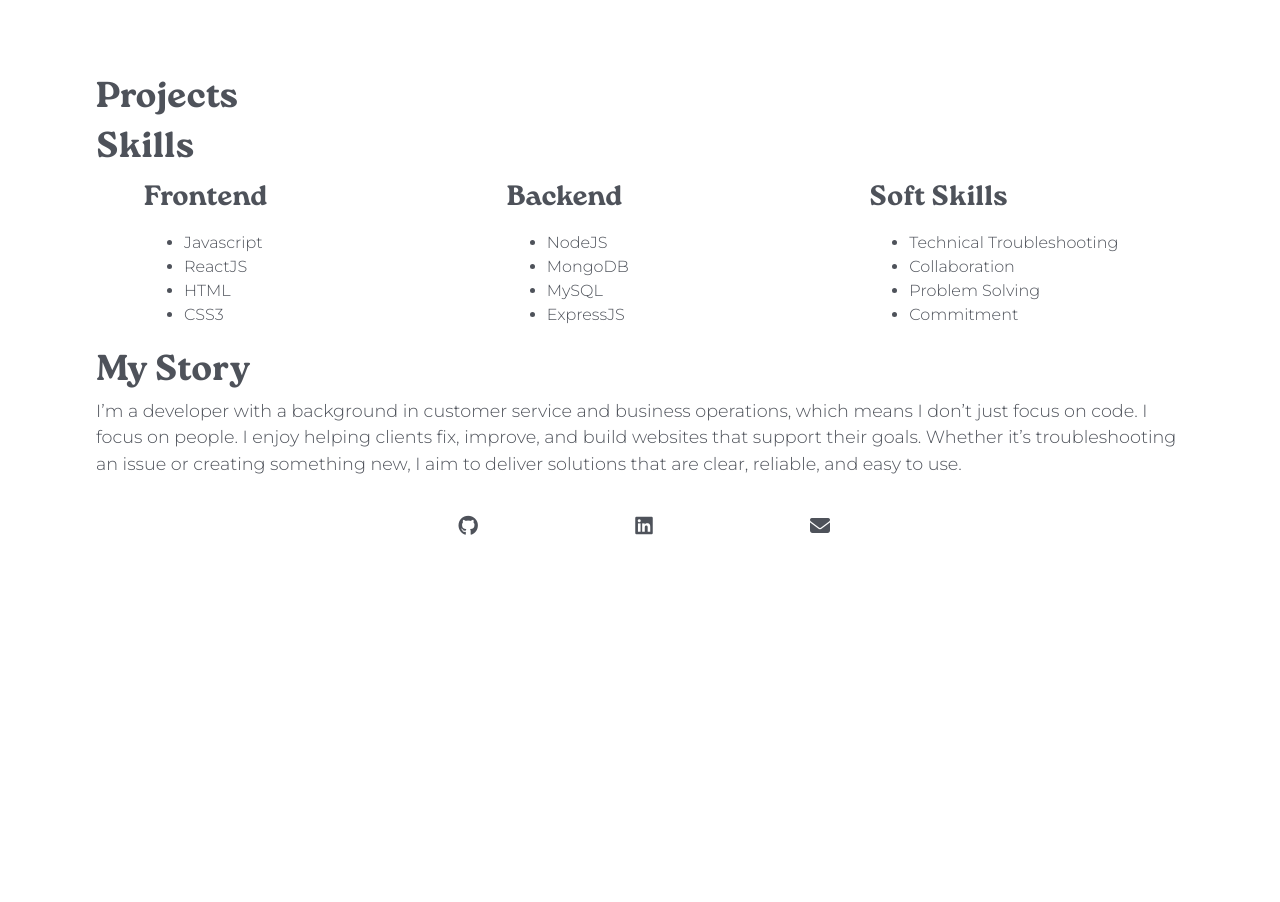
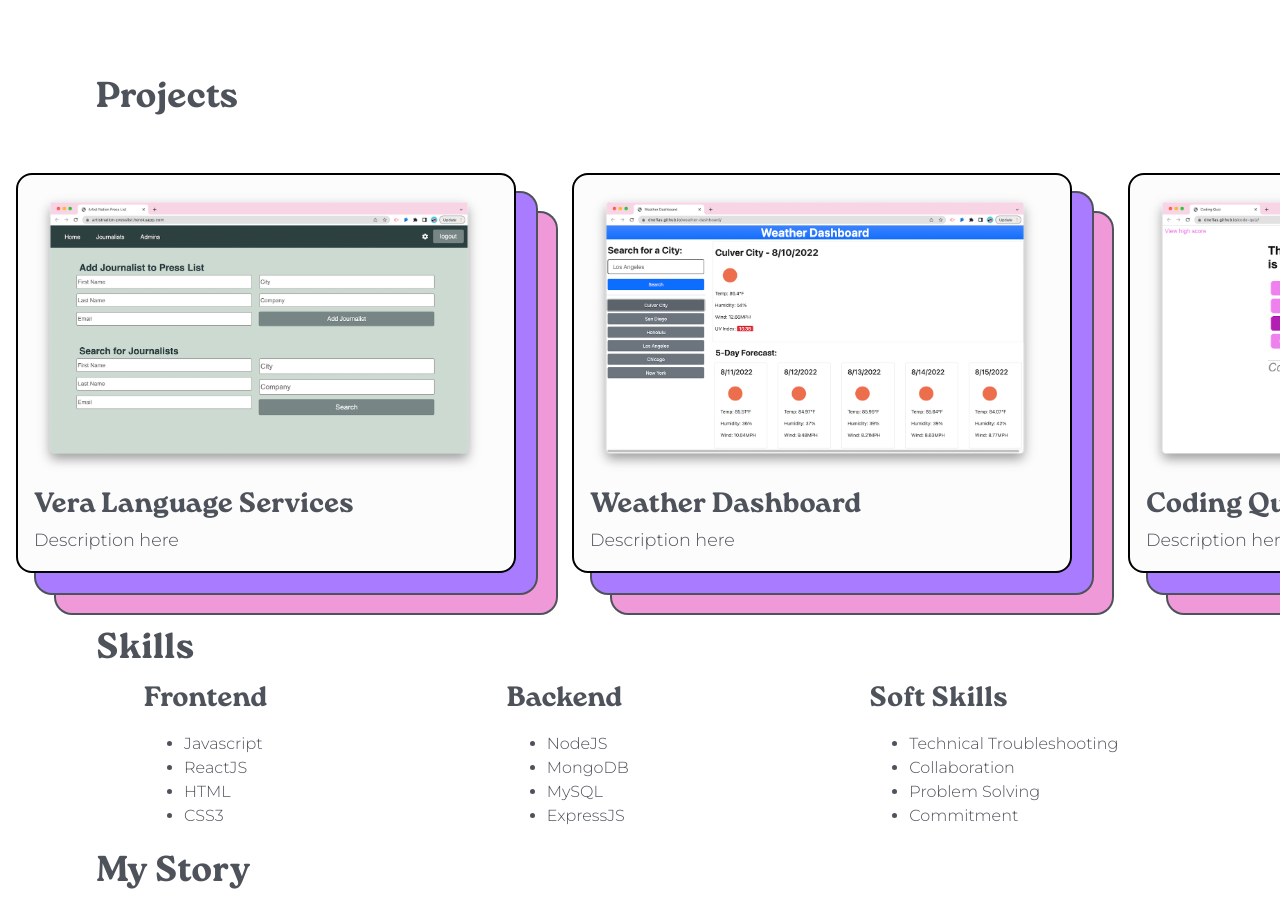
Before and after one commit to dneflas/react-portfolio, a React (Create React App) app: page /react-portfolio/about in a window 1280 px wide. Shown: the part 820-1722 px from the top of the page. Before the commit the page ends 1409 px from the top, so only its background shows below. Built offline with nearby package versions, Linux system fonts and the light colour scheme.

Commit message:
add project carousel to home page

```diff
--- a/src/App.css
+++ b/src/App.css
@@ -248,6 +248,7 @@ nav a:hover {
   margin: 10%;
   padding: 5% 0%;
   border: 2px solid #000;
+  border-radius: 16px;
   box-shadow:
     20px 20px var(--secondary),
     20px 20px 0px 2px var(--dark),
@@ -298,6 +299,11 @@ nav a:hover {
 
 .container-fluid {
   width: 92%;
+}
+
+.full-bleed {
+  width: 100vw;
+  margin-left: calc(50% - 50vw);
 }
 
 /* DISPLAY */
--- a/src/components/About/index.js
+++ b/src/components/About/index.js
@@ -1,6 +1,7 @@
 import React, { useState } from "react";
 
 import profilePic from "../../assets/profile.png";
+import ProjectCarousel from "../ProjectCarousel";
 
 function About() {
   return (
@@ -61,6 +62,9 @@ function About() {
       </section>
       <section id="project-preview">
         <h2>Projects</h2>
+        <div className="full-bleed">
+          <ProjectCarousel></ProjectCarousel>
+        </div>
       </section>
       <section id="skills">
         <h2>Skills</h2>
--- a/src/components/Project/index.js
+++ b/src/components/Project/index.js
@@ -110,7 +110,7 @@ function Project() {
               <p>{project.description}</p>
               <a
                 href={project.repo_link}
-                className="btn w-50 text-center mt-auto"
+                className="btn primary w-50 text-center mt-auto"
                 target="_blank"
                 rel="noopener noreferrer"
               >
@@ -118,7 +118,7 @@ function Project() {
               </a>
               <a
                 href={project.deployed_link}
-                className="btn w-50 mt-0 text-center"
+                className="btn primary w-50 mt-0 text-center"
                 target="_blank"
                 rel="noopener noreferrer"
               >
--- /dev/null
+++ b/src/components/ProjectCarousel/ProjectCarousel.css
@@ -0,0 +1,63 @@
+.carousel {
+  overflow: hidden;
+  width: 100%;
+  padding: 2rem 0;
+}
+
+.carousel-track {
+  display: flex;
+  gap: 1.5rem;
+  width: max-content;
+  animation: scroll 60s linear infinite;
+}
+
+.carousel:hover .carousel-track {
+  animation-play-state: paused;
+}
+
+.carousel-card {
+  min-width: 500px;
+  height: 400px;
+  padding: 1rem;
+  flex-shrink: 0;
+  margin: 1rem;
+}
+
+.carousel-card:hover {
+  transform: translateY(-8px);
+  transition: 0.3s ease;
+}
+
+.carousel-img {
+  width: 450px;
+}
+
+@media (max-width: 768px) {
+  .carousel-card {
+    min-width: 80%;
+  }
+
+  .carousel-track {
+    animation: none;
+    overflow-x: auto;
+    scroll-snap-type: x mandatory;
+  }
+
+  .carousel-card {
+    scroll-snap-align: start;
+    min-width: auto;
+  }
+  .carousel-img {
+    width: 300px;
+  }
+}
+
+/* Infinite scrolling animation */
+@keyframes scroll {
+  from {
+    transform: translateX(0);
+  }
+  to {
+    transform: translateX(-50%);
+  }
+}
--- /dev/null
+++ b/src/components/ProjectCarousel/index.js
@@ -0,0 +1,59 @@
+import "./ProjectCarousel.css";
+import img0 from "../../assets/0.png";
+import img1 from "../../assets/1.png";
+import img2 from "../../assets/2.png";
+import img3 from "../../assets/3.png";
+import img4 from "../../assets/4.png";
+import img5 from "../../assets/5.png";
+import img6 from "../../assets/6.png";
+
+const projects = [
+  {
+    title: "Vera Language Services",
+    desc: "Description here",
+    image: img0,
+  },
+  { title: "Weather Dashboard", desc: "Description here", image: img2 },
+  {
+    title: "Coding Quiz",
+    desc: "Description here",
+    image: img3,
+  },
+  {
+    title: "The Tech Blog",
+    desc: "Description here",
+    image: img4,
+  },
+  {
+    title: "DEJA Imp",
+    desc: "Description here",
+    image: img5,
+  },
+  {
+    title: "Hello BUBS",
+    desc: "Description here",
+    image: img6,
+  },
+];
+
+function ProjectCarousel() {
+  return (
+    <div className="carousel">
+      <div className="carousel-track">
+        {[...projects, ...projects].map((project, index) => (
+          <div className="carousel-card card" key={index}>
+            <img
+              className="carousel-img"
+              src={project.image}
+              alt={project.title}
+            />
+            <h3>{project.title}</h3>
+            <p>{project.desc}</p>
+          </div>
+        ))}
+      </div>
+    </div>
+  );
+}
+
+export default ProjectCarousel;
```
